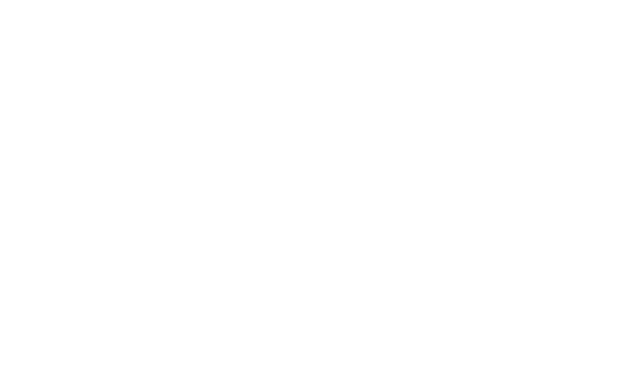
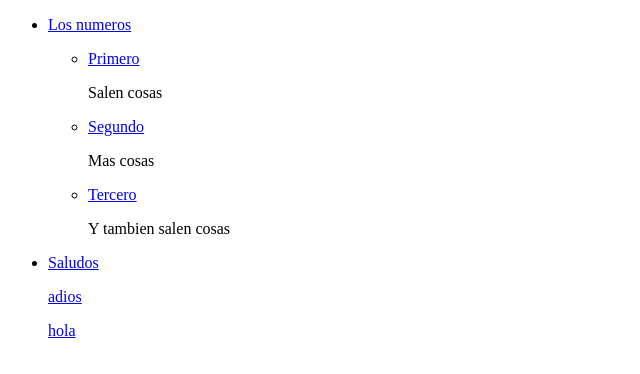
Before and after one commit to Mantecorso/navegadorfacil, a plain HTML site: page index.html in a window 1280 px wide. Shown: the whole page, without its empty margins (0-640 px from the left). Drawn offline with Linux system fonts and the light colour scheme.

Commit message:
basico html

```diff
--- a/index.html
+++ b/index.html
@@ -7,9 +7,71 @@
     <title>Easy nav</title>
     <meta author="Luis Jurado Quesada">
     <link rel="stylesheet" href="style.css">
+    <script type="text/javascript">
+        function ver(n) {
+            document.getElementById("menu" + n).style.display = "block"
+        }
 
+        function ocultar(n) {
+            document.getElementById("menu" + n).style.display = "none"
+        }
+    </script>
 </head>
 <body>
+    <div id="navegador">
+        <ul>
+            <li onmouseover="ver(1)" onmouseout="ocultar(1)">
+                <a href="#">Los numeros</a>
+                <div id="menu1">
 
+                    <ul>
+                        <li onmouseover="ver(3)" onmouseout="ocultar(3)">
+                            <p><a href="#">Primero</a></p>
+                            <div id="menu3">
+                                <p>
+                                   Salen cosas
+                                </p>
+                            </div>
+                        </li>
+                    </ul>
+                    <ul>
+                        <li onmouseover="ver(4)" onmouseout="ocultar(4)">
+                            <p><a href="#">Segundo</a></p>
+                            <div id="menu4">
+                                <p>
+                                    Mas cosas
+                                </p>
+                            </div>
+                        </li>
+                    </ul>
+                    <ul>
+                        <li onmouseover="ver(5)" onmouseout="ocultar(5)">
+                            <p><a href="#">Tercero</a></p>
+                            <div id="menu5">
+                                <p>
+                                 Y tambien salen cosas
+                                </p>
+                            </div>
+                        </li>
+                    </ul>
+
+                </div>
+
+            </li>
+            <li onmouseover="ver(2)" onmouseout="ocultar(2)">
+                <a href="#">Saludos</a>
+                <div id="menu2">
+                    <p><a href="#"> adios </a></p>
+                    <p><a href="#">  hola
+                             </a></p>
+
+                </div>
+            </li>
+        </ul>
+        <div class="borrar"></div>
+    </div>
+    <div></div>
+
+</div>
 </body>
 </html>
```
